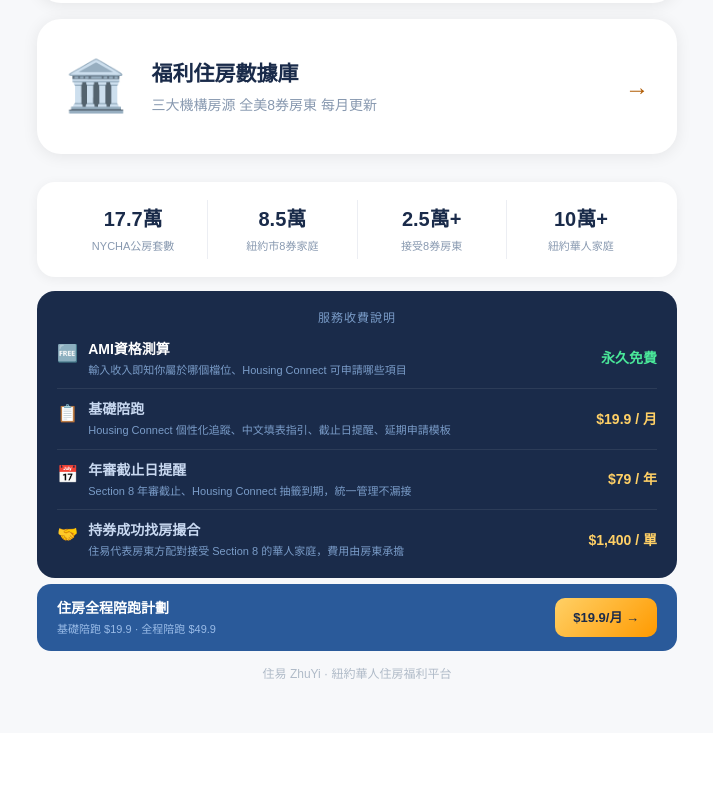
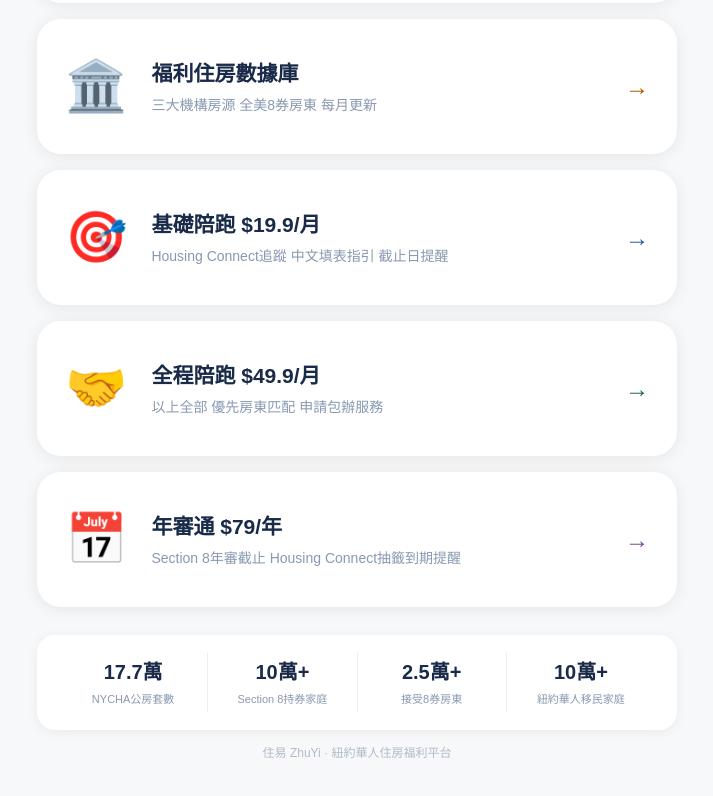
Before and after one commit to mtaiya2026jan-beep/zhuyi, a Next.js app: page / in a window 1280 px wide. Shown: the part 1026-1822 px from the top of the page, without its empty margins (283-996 px from the left). Before the commit the page ends 1759 px from the top, so only its background shows below. Built offline with nearby package versions, Linux system fonts and the light colour scheme.

Commit message:
feat: 首頁收費改卡片，數據條移底部更新數據

```diff
--- a/src/app/page.tsx
+++ b/src/app/page.tsx
@@ -6,12 +6,9 @@ const CARDS=[
   {icon:"🏘️",title:"我是華人房東",sub:"登記房源  接受持券租客",href:"/landlord",color:"#3A7A6A"},
   {icon:"📋",title:"我已經申請了",sub:"診斷進度  查看卡在哪個環節",href:"/status",color:"#7A4A9A"},
   {icon:"🏛️",title:"福利住房數據庫",sub:"三大機構房源  全美8券房東  每月更新",href:"/database",color:"#B05A00"},
-];
-const PRICING=[
-  {icon:"🆓",label:"AMI資格測算",desc:"輸入收入即知你屬於哪個檔位、Housing Connect 可申請哪些項目",price:"永久免費",priceColor:"#4AE89A",free:true},
-  {icon:"📋",label:"基礎陪跑",desc:"Housing Connect 個性化追蹤、中文填表指引、截止日提醒、延期申請模板",price:"$19.9 / 月",priceColor:"#FFD066",free:false},
-  {icon:"📅",label:"年審截止日提醒",desc:"Section 8 年審截止、Housing Connect 抽籤到期，統一管理不漏接",price:"$79 / 年",priceColor:"#FFD066",free:false},
-  {icon:"🤝",label:"持券成功找房撮合",desc:"住易代表房東方配對接受 Section 8 的華人家庭，費用由房東承擔",price:"$1,400 / 單",priceColor:"#FFD066",free:false},
+  {icon:"🎯",title:"基礎陪跑 $19.9/月",sub:"Housing Connect追蹤  中文填表指引  截止日提醒",href:"/pricing",color:"#2A5A9A"},
+  {icon:"🤝",title:"全程陪跑 $49.9/月",sub:"以上全部  優先房東匹配  申請包辦服務",href:"/pricing",color:"#1A6A5A"},
+  {icon:"📅",title:"年審通 $79/年",sub:"Section 8年審截止  Housing Connect抽籤到期提醒",href:"/pricing",color:"#7A4A9A"},
 ];
 export default function Home(){
   const router=useRouter();
@@ -35,7 +32,7 @@ export default function Home(){
         <div style={{fontSize:17,color:"#8899B0",margin:"36px 0 18px",textAlign:"center",fontWeight:500}}>請選擇你的情況</div>
         <div style={{display:"flex",flexDirection:"column",gap:16}}>
           {CARDS.map(c=>(
-            <button key={c.href} onClick={()=>router.push(c.href)}
+            <button key={c.href+c.title} onClick={()=>router.push(c.href)}
               style={{background:"#fff",border:"none",borderRadius:24,padding:"30px 28px",textAlign:"left",
                 boxShadow:"0 2px 16px rgba(0,0,0,0.08)",display:"flex",alignItems:"center",gap:24,cursor:"pointer"}}>
               <div style={{fontSize:50,flexShrink:0}}>{c.icon}</div>
@@ -49,7 +46,7 @@ export default function Home(){
         </div>
         <div style={{marginTop:28,background:"#fff",borderRadius:18,padding:"18px 22px",boxShadow:"0 2px 12px rgba(0,0,0,0.06)"}}>
           <div style={{display:"flex",justifyContent:"center",textAlign:"center"}}>
-            {[["17.7萬","NYCHA公房套數"],["8.5萬","紐約市8券家庭"],["2.5萬+","接受8券房東"],["10萬+","紐約華人家庭"]].map(([num,label],i,arr)=>(
+            {[["17.7萬","NYCHA公房套數"],["10萬+","Section 8持券家庭"],["2.5萬+","接受8券房東"],["10萬+","紐約華人移民家庭"]].map(([num,label],i,arr)=>(
               <div key={label} style={{flex:1,borderRight:i<arr.length-1?"1px solid #ECEEF3":"none",padding:"4px 0"}}>
                 <div style={{fontSize:20,fontWeight:800,color:"#1A2B4A"}}>{num}</div>
                 <div style={{fontSize:11,color:"#8899B0",marginTop:4}}>{label}</div>
@@ -57,31 +54,6 @@ export default function Home(){
             ))}
           </div>
         </div>
-        <div style={{marginTop:14,background:"#1A2B4A",borderRadius:18,padding:"18px 20px"}}>
-          <div style={{fontSize:12,color:"#7A9CC8",textAlign:"center",marginBottom:12,letterSpacing:1}}>服務收費說明</div>
-          {PRICING.map((p,i)=>(
-            <div key={p.label}>
-              {i>0&&<div style={{height:1,background:"rgba(255,255,255,0.08)",margin:"10px 0"}}/>}
-              <div style={{display:"flex",alignItems:"center",justifyContent:"space-between",gap:12}}>
-                <div style={{display:"flex",alignItems:"flex-start",gap:10}}>
-                  <span style={{fontSize:17,marginTop:2}}>{p.icon}</span>
-                  <div>
-                    <div style={{fontSize:14,color:p.free?"#fff":"#C8D8F0",fontWeight:600}}>{p.label}</div>
-                    <div style={{fontSize:11,color:"#7A9CC8",marginTop:2}}>{p.desc}</div>
-                  </div>
-                </div>
-                <span style={{fontSize:14,fontWeight:p.free?800:700,color:p.priceColor,whiteSpace:"nowrap"}}>{p.price}</span>
-              </div>
-            </div>
-          ))}
-        </div>
-        <div style={{background:"#2A5A9A",borderRadius:14,padding:"14px 20px",marginTop:6,display:"flex",alignItems:"center",justifyContent:"space-between"}}>
-          <div>
-            <div style={{fontSize:14,color:"#fff",fontWeight:700}}>住房全程陪跑計劃</div>
-            <div style={{fontSize:11,color:"#9ABCE8",marginTop:2}}>基礎陪跑 $19.9 · 全程陪跑 $49.9</div>
-          </div>
-          <a href="/pricing" style={{padding:"10px 18px",borderRadius:10,background:"linear-gradient(135deg,#FFD066,#FF9A00)",color:"#1A2B4A",fontSize:13,fontWeight:800,textDecoration:"none",whiteSpace:"nowrap"}}>$19.9/月 →</a>
-        </div>
         <div style={{textAlign:"center",marginTop:14,fontSize:12,color:"#B0BBC8"}}>住易 ZhuYi · 紐約華人住房福利平台</div>
       </div>
     </div>
```
